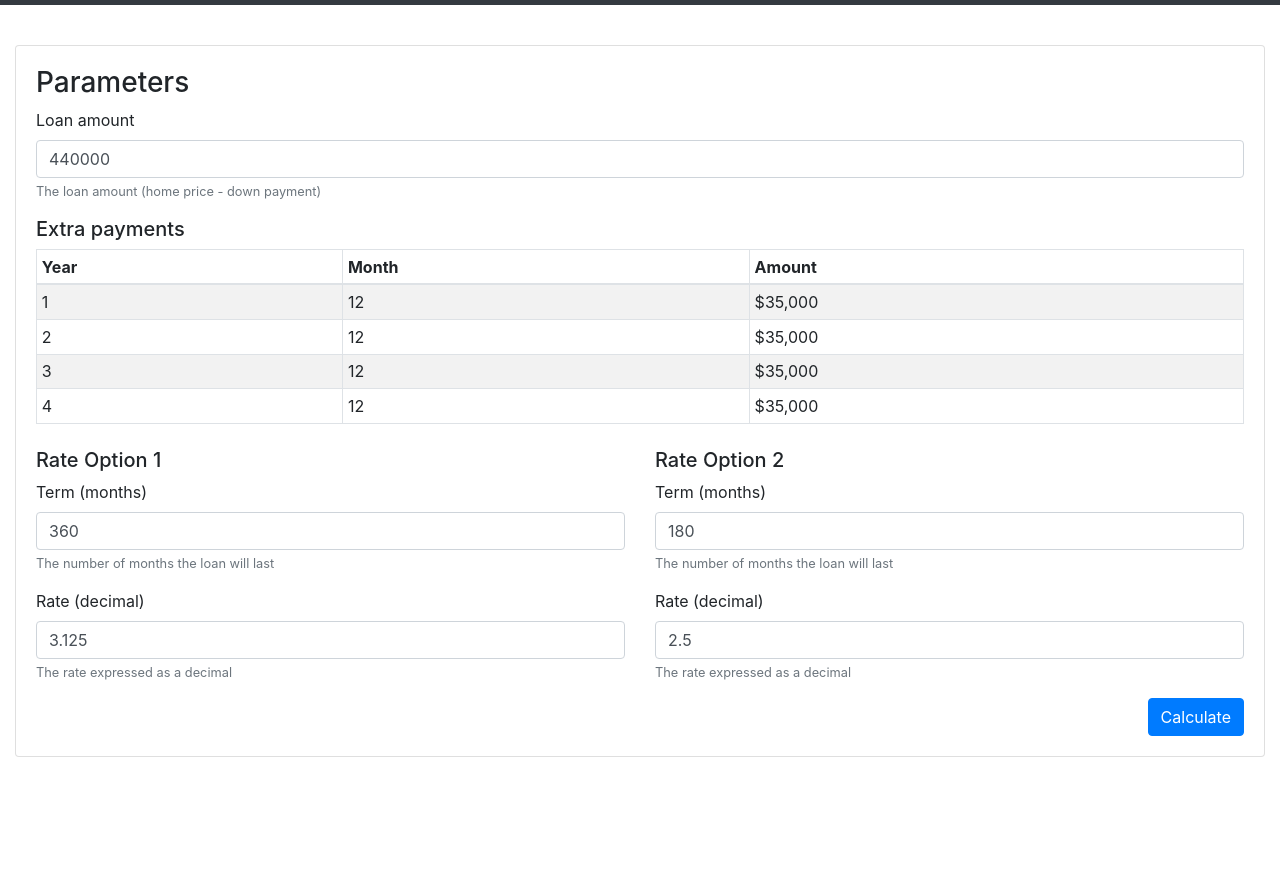
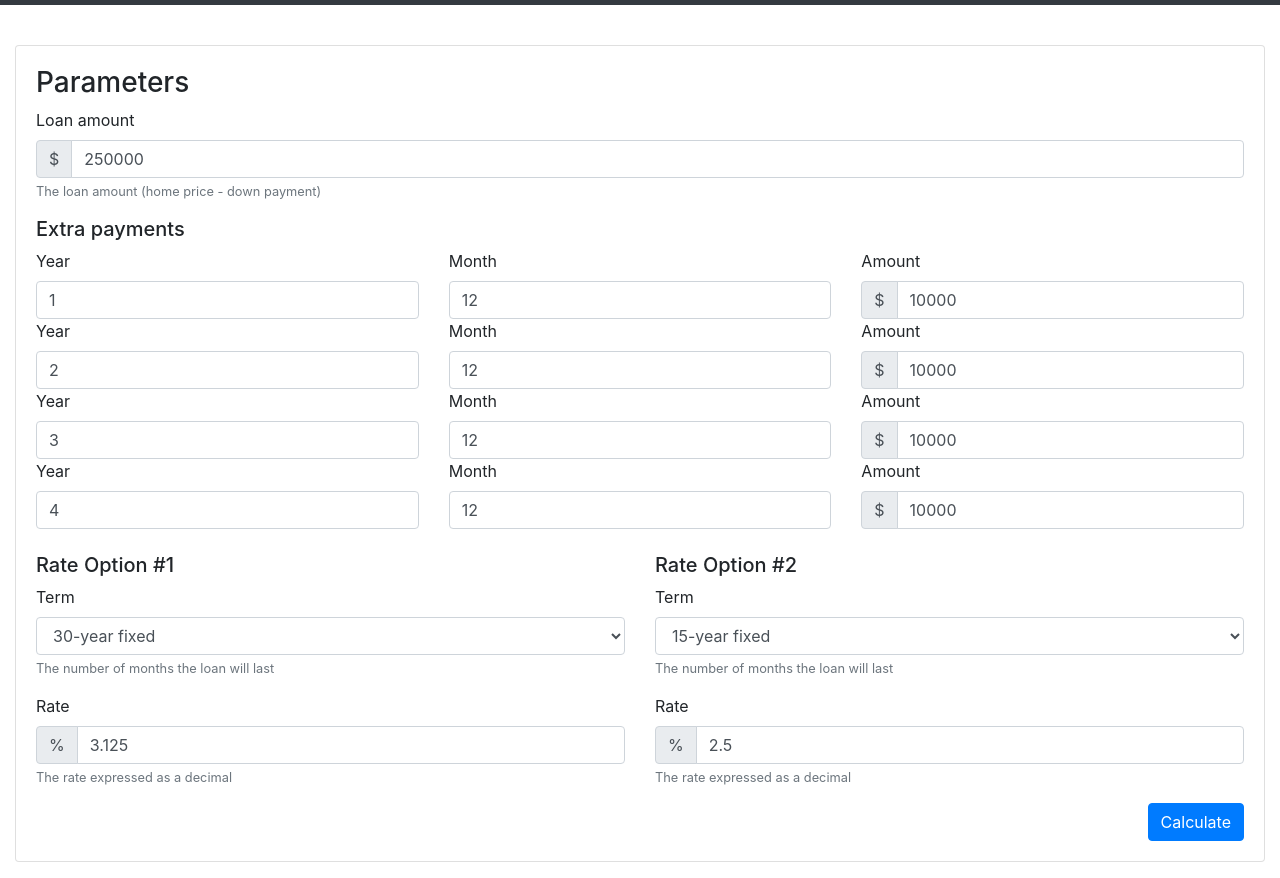
Before and after one commit to matthewpwatkins/mortgage-calc, a plain HTML site: page index.html in a window 1280 px wide. Shown: the part 51-929 px from the top of the page. Before the commit the page ends 824 px from the top, so only its background shows below. Drawn offline with nearby package versions, Linux system fonts and the light colour scheme.

Commit message:
Changed defaults and made thigns editable

```diff
--- a/app.js
+++ b/app.js
@@ -2,27 +2,27 @@ var app = new Vue({
   el: "#app",
   data: {
     config: {
-      loanAmount: 440000,
+      loanAmount: 250000,
       extraPayments: [
         {
           year: 1,
           month: 12,
-          amount: 35000,
+          amount: 10000,
         },
         {
           year: 2,
           month: 12,
-          amount: 35000,
+          amount: 10000,
         },
         {
           year: 3,
           month: 12,
-          amount: 35000,
+          amount: 10000,
         },
         {
           year: 4,
           month: 12,
-          amount: 35000,
+          amount: 10000,
         },
       ],
       options: [
--- a/index.html
+++ b/index.html
@@ -22,39 +22,55 @@
                 <h3>Parameters</h3>
                 <div class="form-group">
                     <label>Loan amount</label>
-                    <input type="number" class="form-control" v-model="config.loanAmount">
+                    <div class="input-group">
+                        <div class="input-group-prepend">
+                            <span class="input-group-text">$</span>
+                        </div>
+                        <input type="number" class="form-control" v-model="config.loanAmount">
+                    </div>
                     <small class="form-text text-muted">The loan amount (home price - down payment)</small>
                 </div>
 
                 <h5>Extra payments</h5>
-                <table class="table table-bordered table-striped table-sm">
-                    <thead>
-                        <tr>
-                            <th>Year</th>
-                            <th>Month</th>
-                            <th>Amount</th>
-                        </tr>
-                    </thead>
-                    <tbody>
-                        <tr v-for="(extraPayment, extraPaymentIndex) in config.extraPayments">
-                            <td>{{ extraPayment.year }}</td>
-                            <td>{{ extraPayment.month }}</td>
-                            <td>${{ Number(extraPayment.amount.toFixed(2)).toLocaleString('en') }}</td>
-                        </tr>
-                    </tbody>
-                </table>
+                <div v-for="(extraPayment, extraPaymentIndex) in config.extraPayments" class="row">
+                    <div class="col">
+                        <label>Year</label>
+                        <input type="number" class="form-control" v-model="extraPayment.year">
+                    </div>
+                    <div class="col">
+                        <label>Month</label>
+                        <input type="number" class="form-control" v-model="extraPayment.month">
+                    </div>
+                    <div class="col">
+                        <label>Amount</label>
+                        <div class="input-group">
+                            <div class="input-group-prepend">
+                                <span class="input-group-text">$</span>
+                            </div>
+                            <input type="number" class="form-control" v-model="extraPayment.amount">
+                        </div>
+                    </div>
+                </div>
 
                 <div class="row mt-4">
                     <div v-for="(option, optionIndex) in config.options" class="col">
-                        <h5>Rate Option {{ optionIndex + 1}}</h5>
+                        <h5>Rate Option #{{ optionIndex + 1}}</h5>
                         <div class="form-group">
-                            <label>Term (months)</label>
-                            <input type="number" class="form-control" v-model="option.term">
+                            <label>Term</label>
+                            <select class="form-control" v-model="option.term">
+                                <option value="360">30-year fixed</option>
+                                <option value="180">15-year fixed</option>
+                            </select>
                             <small class="form-text text-muted">The number of months the loan will last</small>
                         </div>
                         <div class="form-group">
-                            <label>Rate (decimal)</label>
-                            <input type="number" class="form-control" v-model="option.rate">
+                            <label>Rate</label>
+                            <div class="input-group">
+                                <div class="input-group-prepend">
+                                    <span class="input-group-text">%</span>
+                                </div>
+                                <input type="number" class="form-control" v-model="option.rate">
+                            </div>
                             <small class="form-text text-muted">The rate expressed as a decimal</small>
                         </div>
                     </div>
@@ -80,10 +96,12 @@
                     </thead>
                     <tbody>
                         <template v-for="(year, yearIndex) in schedule.years">
-                            <tr v-for="(payment, paymentIndex) in year.payments"  :class="paymentIndex == 11 ? 'table-info' : ''">
+                            <tr v-for="(payment, paymentIndex) in year.payments"
+                                :class="paymentIndex == 11 ? 'table-info' : ''">
                                 <td>{{ yearIndex + 1 }}</td>
                                 <td>{{ paymentIndex + 1 }}</td>
-                                <td>${{ Number((payment.principal + payment.extraPaymentAmount).toFixed(2)).toLocaleString('en') }}</td>
+                                <td>${{ Number((payment.principal + payment.extraPaymentAmount).toFixed(2)).toLocaleString('en') }}
+                                </td>
                                 <td>${{ Number(payment.interest.toFixed(2)).toLocaleString('en') }}</td>
                                 <td>${{ Number(payment.cumulativePrincipal.toFixed(2)).toLocaleString('en') }}</td>
                                 <td>${{ Number(payment.cumulativeInterest.toFixed(2)).toLocaleString('en') }}</td>
```
